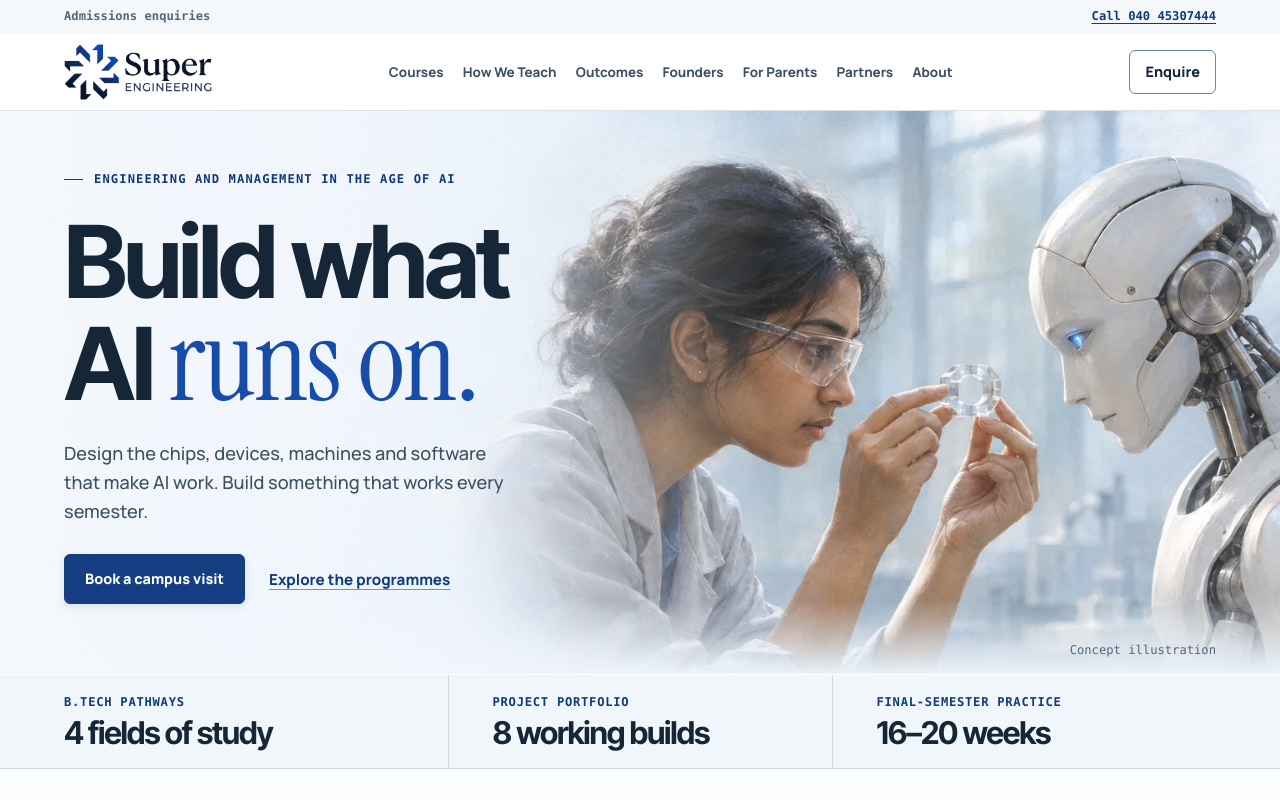
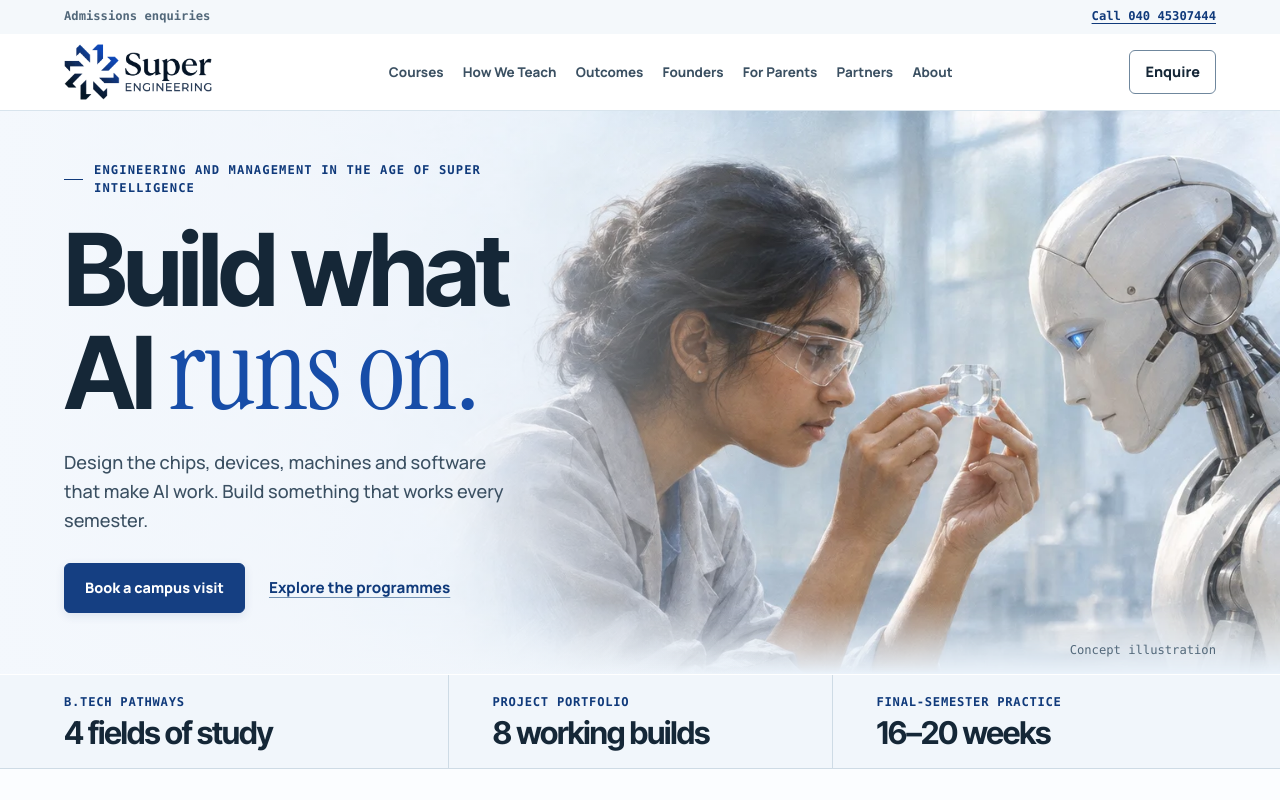
Before and after one commit to BhargavKrishna-ai/super-engineering, a plain HTML site: page dist/index.html in a window 1280 px wide. Shown: the top 800 px of the page. Drawn offline with Linux system fonts and the light colour scheme.

Commit message:
Update the homepage eyebrow to Super Intelligence

```diff
--- a/dist/index.html
+++ b/dist/index.html
@@ -33,7 +33,7 @@
   </picture>
   <div class="wrap hero-inner">
     <div class="hero-copy">
-      <p class="eyebrow"><span></span> Engineering and management in the age of AI</p>
+      <p class="eyebrow"><span></span> Engineering and management in the age of Super Intelligence</p>
       <h1 id="home-title">Build what<br> AI <em class="display-accent">runs on.</em></h1>
       <p class="hero-lead">Design the chips, devices, machines and software that make AI work. Build something that works every semester.</p>
       <div class="actions">
```
Also changed, not shown: home.html (+1 -1 lines), 1 other file.
